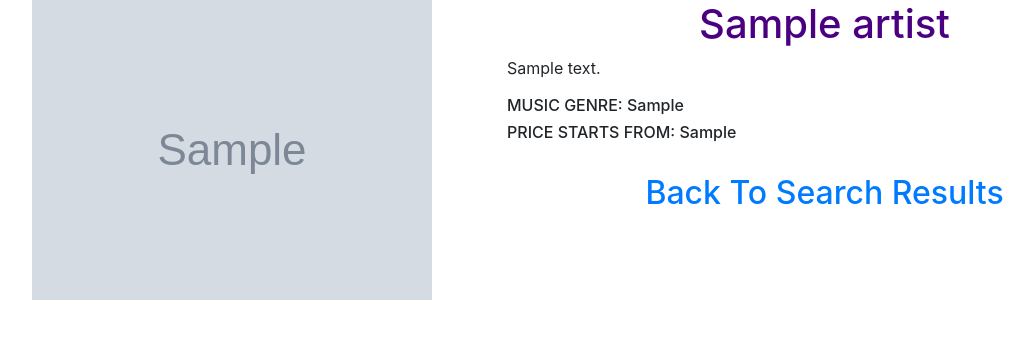
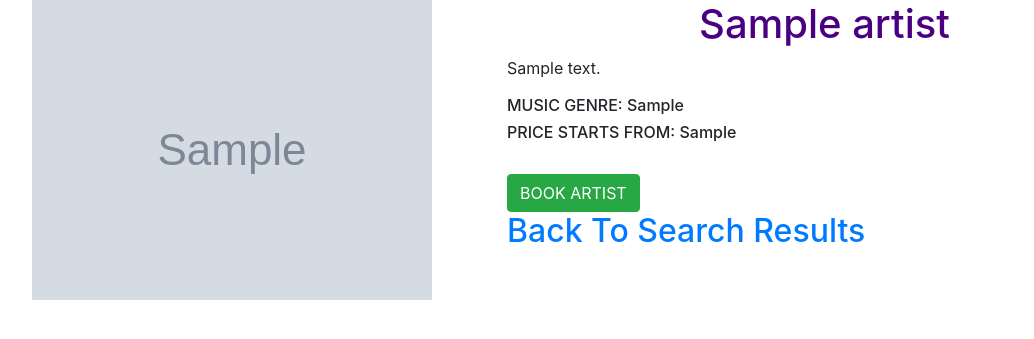
Before and after one commit to AlexKarari/Jamhuri, a Django app: page /solo_artist/1/ in a window 1280 px wide. Shown: the part 139-478 px from the top of the page, without its empty margins (53-1087 px from the left). Run offline with Django 3.2, Linux system fonts and the light colour scheme; tables that the repository leaves empty hold one stand-in row (values such as "Sample post"); grey boxes marked "Sample" are stand-in pictures; some libraries are stand-ins or nearby versions.

Commit message:
book button included for artists

```diff
--- a/jamfest/templates/all/single_artist.html
+++ b/jamfest/templates/all/single_artist.html
@@ -13,7 +13,9 @@
             <h6>MUSIC GENRE: {{artists.genre}} </h6>
             <h6>PRICE STARTS FROM: {{artists.price}} </h6>
             <br>
-            <a href="{{request.META.HTTP_REFERER}}"><h2 style="text-align: center">Back To Search Results</h2></a>
+            <a href="#" class="btn btn-success" role="button">BOOK ARTIST</a>
+            <br>
+            <a href="{{request.META.HTTP_REFERER}}"><h2>Back To Search Results</h2></a>
         </div>
     </div>
 </div>
```
